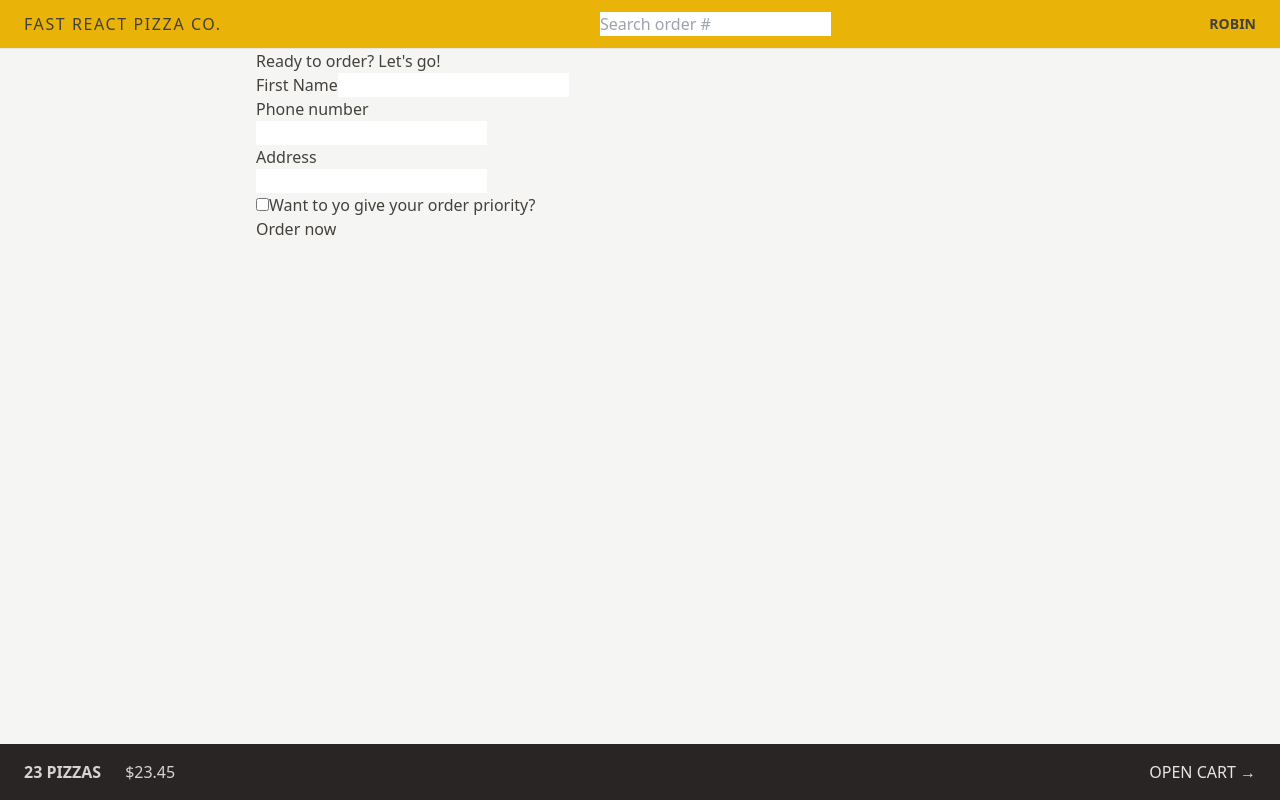
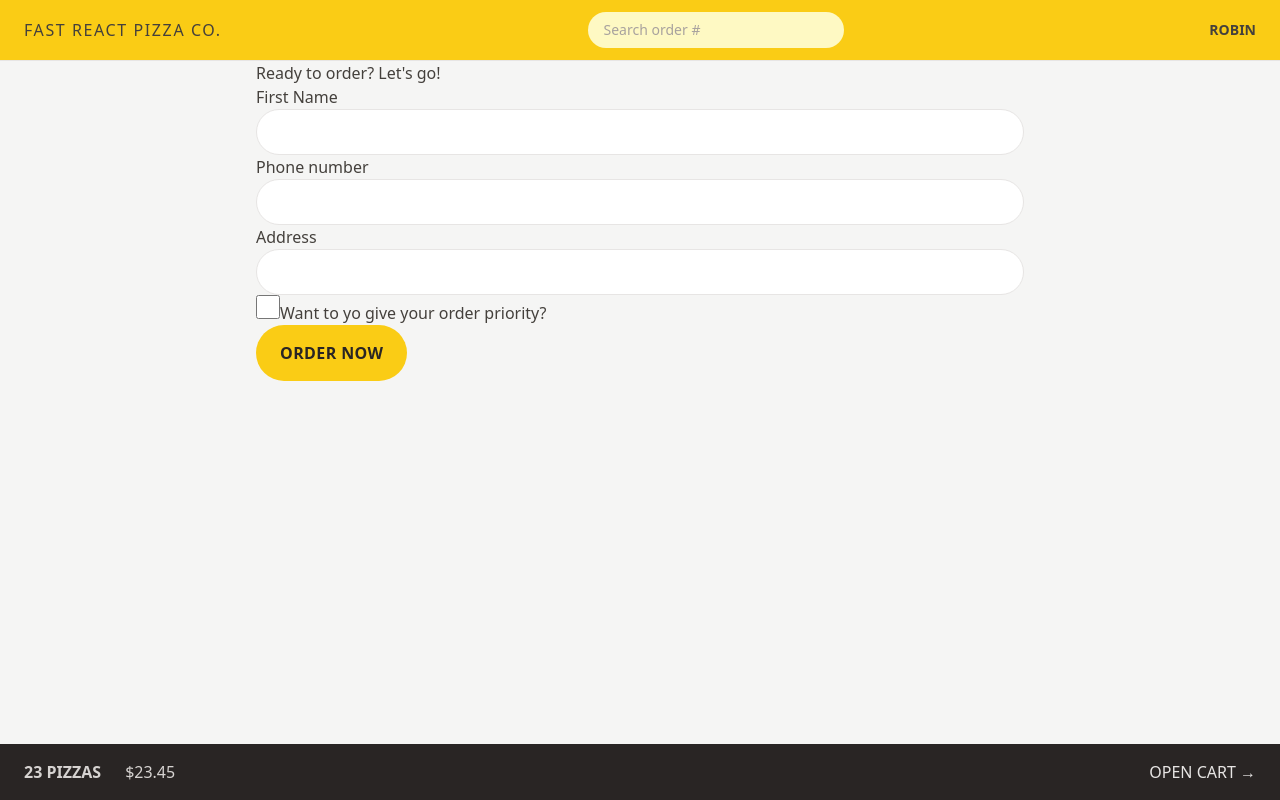
Before and after one commit to robindevilliers2/16-fast-react-pizza, a React (Vite) app: page /order/new in a window 1280 px wide. Built offline with nearby package versions, Linux system fonts and the light colour scheme.

Commit message:
More styles - forms and buttons

```diff
--- a/src/features/cart/Cart.jsx
+++ b/src/features/cart/Cart.jsx
@@ -1,4 +1,5 @@
-import { Link } from "react-router-dom";
+import LinkButton from "../../ui/LinkButton";
+import Button from "../../ui/Button";
 
 const fakeCart = [
   {
@@ -29,12 +30,12 @@
   console.log(cart);
   return (
     <div>
-      <Link to="/menu">&larr; Back to menu</Link>
+      <LinkButton to="/menu">&larr; Back to menu</LinkButton>
 
       <h2>Your cart, %NAME%</h2>
 
       <div>
-        <Link to="/order/new">Order pizzas</Link>
+        <Button to="/order/new">Order pizzas</Button>
         <button>Clear cart</button>
       </div>
     </div>
--- a/src/features/order/CreateOrder.jsx
+++ b/src/features/order/CreateOrder.jsx
@@ -1,11 +1,12 @@
 import { useState } from "react";
 import { Form, redirect, useActionData, useNavigation } from "react-router-dom";
 import { createOrder } from "../../services/apiRestaurant";
+import Button from "../../ui/Button";
 
 // https://uibakery.io/regex-library/phone-number
 const isValidPhone = (str) =>
   /^\+?\d{1,4}?[-.\s]?\(?\d{1,3}?\)?[-.\s]?\d{1,4}[-.\s]?\d{1,4}[-.\s]?\d{1,9}$/.test(
-    str
+    str,
   );
 console.log(useState);
 
@@ -48,13 +49,13 @@
       <Form method="POST" action="/order/new">
         <div>
           <label>First Name</label>
-          <input type="text" name="customer" required />
+          <input className="input" type="text" name="customer" required />
         </div>
 
         <div>
           <label>Phone number</label>
           <div>
-            <input type="tel" name="phone" required />
+            <input className="input" type="tel" name="phone" required />
           </div>
           {formErrors?.phone && <p>{formErrors.phone}</p>}
         </div>
@@ -62,12 +63,13 @@
         <div>
           <label>Address</label>
           <div>
-            <input type="text" name="address" required />
+            <input className="input" type="text" name="address" required />
           </div>
         </div>
 
         <div>
           <input
+            className="h-6 w-6 accent-yellow-400 focus:outline-none focus:ring focus:ring-yellow-400 focus:ring-offset-2"
             type="checkbox"
             name="priority"
             id="priority"
@@ -79,9 +81,9 @@
 
         <div>
           <input type="hidden" name="cart" value={JSON.stringify(cart)} />
-          <button disabled={isSubmitting}>
+          <Button disabled={isSubmitting}>
             {isSubmitting ? "Placing order..." : "Order now"}
-          </button>
+          </Button>
         </div>
       </Form>
     </div>
--- a/src/features/order/SearchOrder.jsx
+++ b/src/features/order/SearchOrder.jsx
@@ -18,6 +18,7 @@
         placeholder="Search order #"
         value={query}
         onChange={(e) => setQuery(e.target.value)}
+        className="w-28 rounded-full bg-yellow-100 px-4 py-2 text-sm transition-all duration-300 placeholder:text-stone-400 focus:outline-none focus:ring focus:ring-yellow-500 focus:ring-opacity-50 sm:w-64 sm:focus:w-72"
       />
     </form>
   );
--- a/src/features/user/CreateUser.jsx
+++ b/src/features/user/CreateUser.jsx
@@ -1,4 +1,5 @@
 import { useState } from "react";
+import Button from "../../ui/Button";
 
 function CreateUser() {
   const [username, setUsername] = useState("");
@@ -18,12 +19,12 @@
         placeholder="Your full name"
         value={username}
         onChange={(e) => setUsername(e.target.value)}
-        className="w-72"
+        className="input mb-8 w-72"
       />
 
       {username !== "" && (
         <div>
-          <button>Start ordering</button>
+          <Button>Start ordering</Button>
         </div>
       )}
     </form>
--- a/src/index.css
+++ b/src/index.css
@@ -1,28 +1,49 @@
 @tailwind base;
 @tailwind components;
 @tailwind utilities;
+
+@layer components {
+  .input {
+    @apply w-full rounded-full border border-stone-200 px-4 py-2 text-sm transition-all duration-300 placeholder:text-stone-400 focus:outline-none focus:ring focus:ring-yellow-400 md:px-6 md:py-3;
+  }
+}
 
 /* https://dev.to/afif/i-made-100-css-loaders-for-your-next-project-4eje */
 .loader {
   width: 45px;
   aspect-ratio: 0.75;
   --c: no-repeat linear-gradient(#333 0 0);
-  background: var(--c) 0% 50%, var(--c) 50% 50%, var(--c) 100% 50%;
+  background:
+    var(--c) 0% 50%,
+    var(--c) 50% 50%,
+    var(--c) 100% 50%;
   background-size: 20% 50%;
   animation: loading 1s infinite linear;
 }
 
 @keyframes loading {
   20% {
-    background-position: 0% 0%, 50% 50%, 100% 50%;
+    background-position:
+      0% 0%,
+      50% 50%,
+      100% 50%;
   }
   40% {
-    background-position: 0% 100%, 50% 0%, 100% 50%;
+    background-position:
+      0% 100%,
+      50% 0%,
+      100% 50%;
   }
   60% {
-    background-position: 0% 50%, 50% 100%, 100% 0%;
+    background-position:
+      0% 50%,
+      50% 100%,
+      100% 0%;
   }
   80% {
-    background-position: 0% 50%, 50% 50%, 100% 100%;
+    background-position:
+      0% 50%,
+      50% 50%,
+      100% 100%;
   }
 }
--- /dev/null
+++ b/src/ui/Button.jsx
@@ -0,0 +1,20 @@
+import { Link } from "react-router-dom";
+
+function Button({ children, disabled, to }) {
+  const className =
+    "inline-block rounded-full bg-yellow-400 px-4 py-3 font-semibold uppercase tracking-wide text-stone-800 transition-colors duration-300 hover:bg-yellow-300 focus:outline-none focus:ring focus:ring-yellow-300 focus:ring-offset-2 disabled:cursor-not-allowed sm:px-6 sm:py-4";
+
+  if (to)
+    return (
+      <Link className={className} to={to}>
+        {children}
+      </Link>
+    );
+  return (
+    <button disabled={disabled} className={className}>
+      {children}
+    </button>
+  );
+}
+
+export default Button;
--- a/src/ui/Error.jsx
+++ b/src/ui/Error.jsx
@@ -1,14 +1,14 @@
-import { useNavigate, useRouteError } from "react-router-dom";
+import { useRouteError } from "react-router-dom";
+import LinkButton from "./LinkButton";
 
 function NotFound() {
-  const navigate = useNavigate();
   const error = useRouteError();
   console.log(error);
   return (
     <div>
       <h1>Something went wrong 😢</h1>
       <p>{error.data || error.message}</p>
-      <button onClick={() => navigate(-1)}>&larr; Go back</button>
+      <LinkButton to="-1">&larr; Go back</LinkButton>
     </div>
   );
 }
--- a/src/ui/Header.jsx
+++ b/src/ui/Header.jsx
@@ -4,7 +4,7 @@
 
 function Header() {
   return (
-    <header className="flex items-center justify-between border-b border-stone-200 bg-yellow-500 px-4 py-3 uppercase sm:px-6">
+    <header className="flex items-center justify-between border-b border-stone-200 bg-yellow-400 px-4 py-3 uppercase sm:px-6">
       <Link to="/" className="tracking-widest">
         Fast React Pizza Co.
       </Link>
--- /dev/null
+++ b/src/ui/LinkButton.jsx
@@ -0,0 +1,21 @@
+import { Link, useNavigate } from "react-router-dom";
+
+function LinkButton({ children, to }) {
+  const navigate = useNavigate();
+  const className = "text-sm text-blue-500 hover:text-blue-600 hover:underline";
+
+  if (to === "-1")
+    return (
+      <button className={className} onClick={() => navigate(-1)}>
+        {children}
+      </button>
+    );
+
+  return (
+    <Link to={to} className={className}>
+      {children}
+    </Link>
+  );
+}
+
+export default LinkButton;
```
